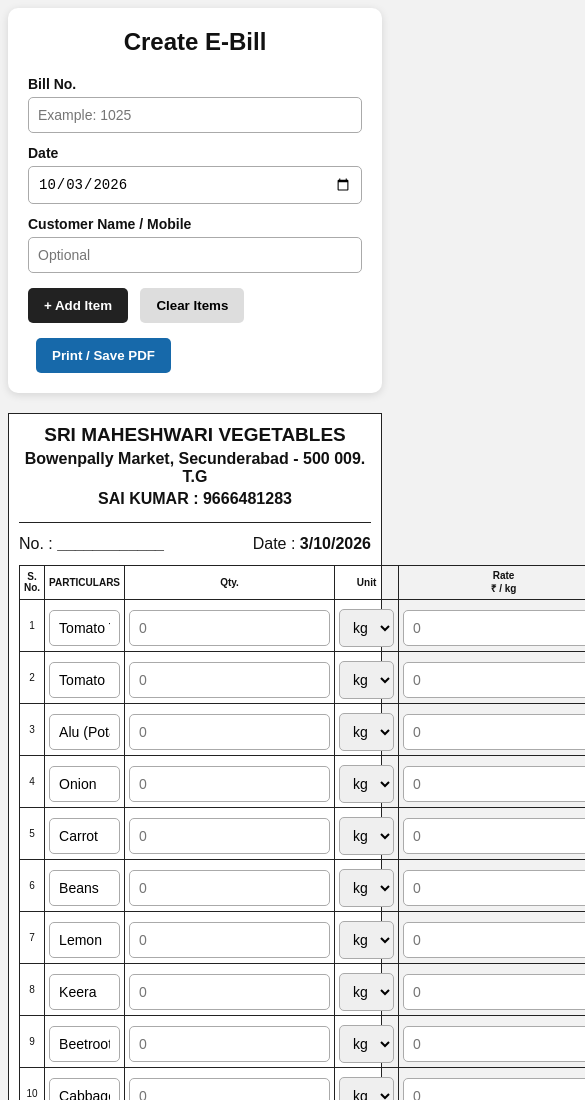
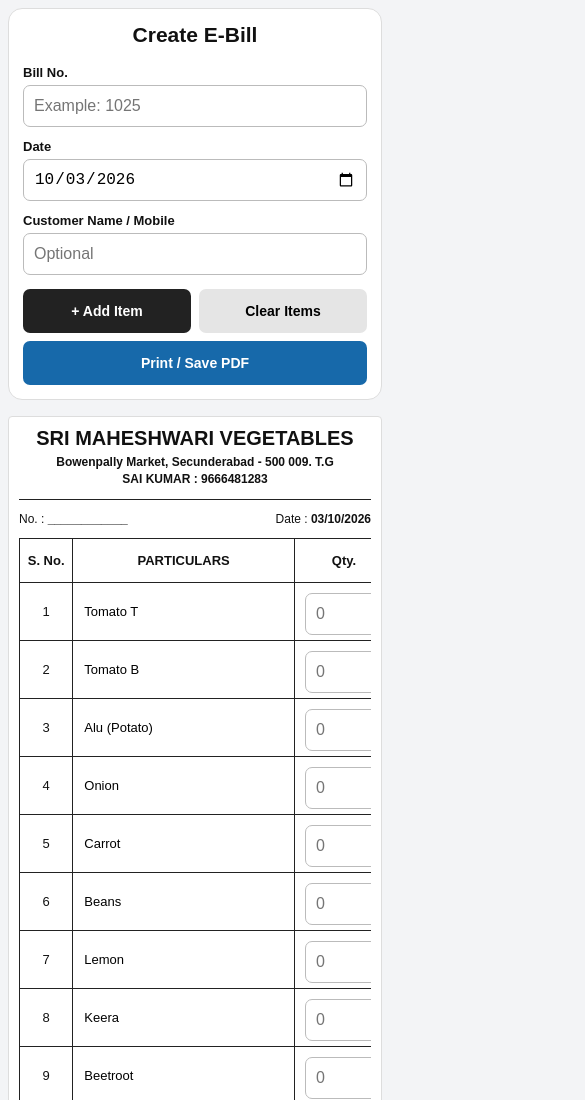
Before and after one commit to achitha09/vegetable-e-bill, a plain HTML site: page index.html in a window 390 px wide. Shown: the top 1100 px of the page, 585 px wide, since content can reach past the window. Drawn offline with Linux system fonts and the light colour scheme.

Commit message:
Update index.html

```diff
--- a/index.html
+++ b/index.html
@@ -1,639 +1,415 @@
 <!DOCTYPE html>
 <html lang="en">
+
 <head>
     <meta charset="UTF-8">
-<meta name="viewport" content="width=device-width, initial-scale=1.0">
+    <meta name="viewport" content="width=device-width, initial-scale=1.0, viewport-fit=cover">
     <title>Sri Maheshwari Vegetables - E-Bill</title>
 
     <style>
         * {
-    box-sizing: border-box;
+            box-sizing: border-box
+        }
+
+        :root {
+            font-family: Arial, Helvetica, sans-serif
         }
 
         body {
-    font-family: Arial, sans-serif;
-    background: #f2f2f2;
             margin: 0;
-    padding: 20px;
+            background: #f3f4f6;
             color: #111;
+            padding: clamp(8px, 2vw, 24px)
         }
 
-.container {
-    max-width: 950px;
-    margin: auto;
+        .app {
+            width: min(1200px, 100%);
+            margin: auto
+        }
+
+        .controls,
+        .bill {
+            background: #fff;
+            border: 1px solid #ddd;
+            border-radius: 14px
         }
 
         .controls {
-    background: white;
-    padding: 20px;
-    border-radius: 10px;
-    margin-bottom: 20px;
-    box-shadow: 0 2px 8px rgba(0,0,0,0.12);
+            padding: clamp(14px, 2.5vw, 24px);
+            margin-bottom: 16px
         }
 
-.controls h2 {
+        .title {
             text-align: center;
-    margin-top: 0;
+            margin: 0 0 18px;
+            font-size: clamp(21px, 3vw, 30px)
         }
 
-.top-fields {
+        .fields {
             display: grid;
-    grid-template-columns: 1fr 1fr 1fr;
-    gap: 12px;
+            grid-template-columns: repeat(3, minmax(0, 1fr));
+            gap: 12px
         }
 
         label {
-    font-weight: bold;
-    font-size: 14px;
+            font-size: 13px;
+            font-weight: 700
         }
 
         input,
         select {
             width: 100%;
-    padding: 9px;
+            height: 42px;
             margin-top: 5px;
-    border: 1px solid #aaa;
-    border-radius: 5px;
-    font-size: 14px;
+            padding: 9px 10px;
+            border: 1px solid #bbb;
+            border-radius: 7px;
+            font-size: 16px;
+            background: #fff
+        }
+
+        .actions {
+            display: flex;
+            flex-wrap: wrap;
+            gap: 8px;
+            margin-top: 14px
         }
 
         button {
+            min-height: 44px;
+            border: 0;
+            border-radius: 7px;
             padding: 10px 16px;
-    margin-top: 15px;
-    border: none;
-    border-radius: 5px;
-    cursor: pointer;
-    font-weight: bold;
+            font-weight: 700;
+            font-size: 14px;
+            cursor: pointer
         }
 
         .add {
             background: #222;
-    color: white;
+            color: #fff
+        }
+
+        .clear {
+            background: #e5e5e5
         }
 
         .print {
             background: #1769aa;
-    color: white;
-    margin-left: 8px;
-}
-
-.clear {
-    background: #ddd;
-    margin-left: 8px;
+            color: #fff
         }
 
         .bill {
-    background: white;
-    padding: 25px;
-    border: 1px solid #222;
+            padding: clamp(12px, 3vw, 28px);
+            border-radius: 4px
         }
 
         .shop {
             text-align: center;
             border-bottom: 1px solid #222;
-    padding-bottom: 10px;
+            padding-bottom: 10px
         }
 
         .shop h1 {
-    margin: 0;
-    font-size: 25px;
+            margin: 0 0 5px;
+            font-size: clamp(20px, 3vw, 28px)
         }
 
         .shop p {
-    margin: 4px;
-    font-weight: bold;
+            margin: 3px;
+            font-weight: 700;
+            font-size: clamp(12px, 1.8vw, 15px)
         }
 
         .meta {
             display: grid;
             grid-template-columns: 1fr 1fr;
             margin: 12px 0;
+            font-size: 14px
         }
 
-.meta div:last-child {
-    text-align: right;
+        .meta .right {
+            text-align: right
+        }
+
+        .table-wrap {
+            width: 100%;
+            overflow-x: auto
         }
 
         table {
             width: 100%;
-    border-collapse: collapse;
+            min-width: 680px;
+            border-collapse: collapse
         }
 
         th,
         td {
             border: 1px solid #222;
-    padding: 6px;
+            padding: 5px;
             text-align: center;
-    font-size: 13px;
+            font-size: 13px
         }
 
         th {
-    font-weight: bold;
+            font-weight: 700
         }
 
         .item {
-    text-align: left;
+            text-align: left
+        }
+
+        .item input {
+            height: 32px;
+            margin: 0;
+            padding: 4px 6px;
+            border: 0;
+            border-radius: 0;
+            font-size: 13px
         }
 
         .qty {
-    width: 75px;
+            width: 78px !important
         }
 
         .unit {
-    width: 70px;
+            width: 72px !important;
+            height: 32px !important;
+            margin: 0 !important;
+            padding: 3px !important;
+            font-size: 13px !important
         }
 
         .rate {
-    width: 90px;
+            width: 90px !important;
+            height: 32px !important;
+            margin: 0 !important;
+            padding: 4px 6px !important;
+            font-size: 13px !important
         }
 
         .amount {
-    width: 110px;
-    font-weight: bold;
+            width: 100px;
+            font-weight: 700
         }
 
         .summary td {
-    font-weight: bold;
-    height: 32px;
+            font-weight: 700;
+            height: 32px
         }
 
-@media(max-width: 650px) {
-
-    body {
-        padding: 8px;
+        @media(max-width:700px) {
+            .fields {
+                grid-template-columns: 1fr
             }
 
-    .top-fields {
-        grid-template-columns: 1fr;
+            .actions button {
+                flex: 1 1 30%;
+                min-width: 110px
+            }
+
+            .meta {
+                font-size: 12px
             }
 
             .bill {
-        padding: 10px;
+                padding: 10px
+            }
         }
 
-    .shop h1 {
-        font-size: 19px;
-    }
-
-    th,
-    td {
-        padding: 4px;
-        font-size: 10px;
-    }
-
-    .qty,
-    .unit,
-    .rate,
-    .amount {
-        width: auto;
+        @media(min-width:701px) and (max-width:1000px) {
+            .fields {
+                grid-template-columns: repeat(2, minmax(0, 1fr))
             }
         }
 
         @media print {
-
             body {
-        background: white;
-        padding: 0;
+                background: #fff;
+                padding: 0
             }
 
             .controls {
-        display: none;
+                display: none
             }
 
-    .container {
-        max-width: none;
+            .app {
+                width: 100%
             }
 
             .bill {
-        border: none;
-        padding: 8mm;
+                border: 0;
+                padding: 6mm
+            }
+
+            .table-wrap {
+                overflow: visible
+            }
+
+            table {
+                min-width: 0
             }
 
             @page {
                 size: A4 portrait;
-        margin: 8mm;
+                margin: 7mm
             }
         }
     </style>
 </head>
 
 <body>
+    <div class="app">
 
-<div class="container">
+        <section class="controls">
+            <h1 class="title">Create E-Bill</h1>
 
-<!-- BILL CONTROLS -->
-
-<div class="controls">
-
-<h2>Create E-Bill</h2>
-
-<div class="top-fields">
-
-<label>
-Bill No.
+            <div class="fields">
+                <label>Bill No.
                     <input id="billNo" type="text" placeholder="Example: 1025">
                 </label>
 
-<label>
-Date
+                <label>Date
                     <input id="billDate" type="date">
                 </label>
 
-<label>
-Customer Name / Mobile
+                <label>Customer Name / Mobile
                     <input id="customer" type="text" placeholder="Optional">
                 </label>
-
             </div>
 
-<button class="add" onclick="addRow()">
-+ Add Item
-</button>
+            <div class="actions">
+                <button class="add" type="button" id="addBtn">+ Add Item</button>
+                <button class="clear" type="button" id="clearBtn">Clear Items</button>
+                <button class="print" type="button" id="printBtn">Print / Save PDF</button>
+            </div>
+        </section>
 
-<button class="clear" onclick="clearItems()">
-Clear Items
-</button>
-
-<button class="print" onclick="window.print()">
-Print / Save PDF
-</button>
-
+        <section class="bill">
+            <div class="shop">
+                <h1>SRI MAHESHWARI VEGETABLES</h1>
+                <p>Bowenpally Market, Secunderabad - 500 009. T.G</p>
+                <p>SAI KUMAR : 9666481283</p>
             </div>
 
-
-<!-- BILL -->
-
-<div class="bill">
-
-<div class="shop">
-
-<h1>SRI MAHESHWARI VEGETABLES</h1>
-
-<p>
-Bowenpally Market, Secunderabad - 500 009. T.G
-</p>
-
-<p>
-SAI KUMAR : 9666481283
-</p>
-
+            <div class="meta">
+                <div>No. : <strong id="showBillNo">____________</strong></div>
+                <div class="right">Date : <strong id="showDate">____________</strong></div>
             </div>
 
-
-<div class="meta">
-
-<div>
-No. :
-<strong id="showBillNo">____________</strong>
+            <div class="table-wrap">
+                <table>
+                    <thead>
+                        <tr>
+                            <th>S. No.</th>
+                            <th>PARTICULARS</th>
+                            <th>Qty.</th>
+                            <th>Unit</th>
+                            <th>Rate<br>₹ / kg</th>
+                            <th>Amount<br>₹</th>
+                        </tr>
+                    </thead>
+                    <tbody id="tbody"></tbody>
+                    <tfoot>
+                        <tr class="summary">
+                            <td colspan="5" style="text-align:right">TOTAL</td>
+                            <td id="grandTotal">0.00</td>
+                        </tr>
+                        <tr class="summary">
+                            <td colspan="5" style="text-align:right">Bal. Amount</td>
+                            <td id="balance">0.00</td>
+                        </tr>
+                    </tfoot>
+                </table>
+            </div>
+        </section>
     </div>
 
-<div>
-Date :
-<strong id="showDate">____________</strong>
-</div>
-
-</div>
-
-
-<table id="items">
-
-<thead>
-
-<tr>
-
-<th>S. No.</th>
-
-<th>PARTICULARS</th>
-
-<th>Qty.</th>
-
-<th>Unit</th>
-
-<th>Rate<br>₹ / kg</th>
-
-<th>Amount<br>₹</th>
-
-</tr>
-
-</thead>
-
-
-<tbody></tbody>
-
-
-<tfoot>
-
-<tr class="summary">
-
-<td colspan="5" style="text-align:right">
-TOTAL
-</td>
-
-<td id="grandTotal">
-0.00
-</td>
-
-</tr>
-
-<tr class="summary">
-
-<td colspan="5" style="text-align:right">
-Bal. Amount
-</td>
-
-<td id="balance">
-0.00
-</td>
-
-</tr>
-
-</tfoot>
-
-</table>
-
-</div>
-
-</div>
-
-
     <script>
-
-const vegetableNames = [
-
-"Tomato T",
-"Tomato B",
-"Alu (Potato)",
-"Onion",
-"Carrot",
-"Beans",
-"Lemon",
-"Keera",
-"Beetroot",
-"Cabbage",
-"Capsicum",
-"Gobi",
-"Mirchi",
-"Drumstick",
-"Dosakaya",
-"Sorakaya",
-"Baby Mirchi",
-"Mullangi",
-"Ginger",
-"Garlic",
-"Spring Onions",
-"Chocho",
-"Loobha",
-"Baigan",
-"Bendakai",
-"Chikkudukai",
-"Chamagadda",
-"Potlakai",
-"Gokarkai",
-"Gummadikaya",
-"Karvepaku",
-"Kothmira",
-"Pudina",
-"Palakura",
-"Thotakura",
-"Gongura",
-"Menthi",
-"Piled Garlic",
-"Baby Corn",
-"Mushroom",
-"Dondakai",
-"Beerakaya"
-
+        const names = [
+            "Tomato T", "Tomato B", "Alu (Potato)", "Onion", "Carrot", "Beans", "Lemon", "Keera",
+            "Beetroot", "Cabbage", "Capsicum", "Gobi", "Mirchi", "Drumstick", "Dosakaya", "Sorakaya",
+            "Bail Mirchi", "Mullangi", "Ginger", "Garlic", "Spring Onions", "Chocho", "Loobha", "Baigan",
+            "Bendakai", "Chikkudukai", "Chamagadda", "Potlakai", "Gokarkai", "Gummadikaya", "Karvepaku",
+            "Kothmira", "Pudina", "Palakura", "Thotakura", "Gongura", "Menthi", "Piled Garlic", "Baby Corn",
+            "Mushroom", "Dondakai", "Beerakaya"
         ];
 
-
-const tbody = document.querySelector("#items tbody");
-
-
-/* ADD ROW */
+        const tbody = document.getElementById("tbody");
 
         function addRow(name = "") {
+            const tr = document.createElement("tr");
+            const td = (cls, content) => {const e = document.createElement("td"); if (cls) e.className = cls; e.innerHTML = content; return e};
 
-    const tr = document.createElement("tr");
+            tr.appendChild(td("serial", ""));
+            const item = td("item", "");
+            const itemInput = document.createElement("input");
+            itemInput.type = "text"; itemInput.value = name; itemInput.placeholder = "Vegetable name";
+            itemInput.addEventListener("input", calculate);
+            item.appendChild(itemInput); tr.appendChild(item);
 
-    tr.innerHTML = `
+            const q = td("", "");
+            const qi = document.createElement("input");
+            qi.className = "qty"; qi.type = "number"; qi.min = "0"; qi.step = "0.001"; qi.placeholder = "0";
+            qi.addEventListener("input", calculate); q.appendChild(qi); tr.appendChild(q);
 
-        <td class="serial"></td>
+            const u = td("", "");
+            const sel = document.createElement("select"); sel.className = "unit";
+            sel.innerHTML = '<option value="kg">kg</option><option value="g">g</option>';
+            sel.addEventListener("change", calculate); u.appendChild(sel); tr.appendChild(u);
 
-        <td class="item">
+            const r = td("", "");
+            const ri = document.createElement("input");
+            ri.className = "rate"; ri.type = "number"; ri.min = "0"; ri.step = "0.01"; ri.placeholder = "0";
+            ri.addEventListener("input", calculate); r.appendChild(ri); tr.appendChild(r);
 
-            <input
-                type="text"
-                value="${name}"
-                placeholder="Vegetable name"
-                oninput="calculate()"
-            >
-
-        </td>
-
-
-        <td>
-
-            <input
-                class="qty"
-                type="number"
-                min="0"
-                step="0.001"
-                placeholder="0"
-                oninput="calculate()"
-            >
-
-        </td>
-
-
-        <td>
-
-            <select
-                class="unit"
-                onchange="calculate()"
-            >
-
-                <option value="kg">kg</option>
-
-                <option value="g">g</option>
-
-            </select>
-
-        </td>
-
-
-        <td>
-
-            <input
-                class="rate"
-                type="number"
-                min="0"
-                step="0.01"
-                placeholder="0"
-                oninput="calculate()"
-            >
-
-        </td>
-
-
-        <td class="amount">
-            0.00
-        </td>
-
-    `;
-
+            tr.appendChild(td("amount", "0.00"));
             tbody.appendChild(tr);
-
             renumber();
-
         }
 
+        function renumber() {
+            [...tbody.rows].forEach((r, i) => r.querySelector(".serial").textContent = i + 1);
+            calculate();
+        }
 
-/* SERIAL NUMBERS */
+        function calculate() {
+            let total = 0;
+            [...tbody.rows].forEach(r => {
+                const qty = parseFloat(r.querySelector(".qty").value) || 0;
+                const rate = parseFloat(r.querySelector(".rate").value) || 0;
+                const unit = r.querySelector(".unit").value;
+                const kg = unit === "g" ? qty / 1000 : qty;
+                const amount = kg * rate;
+                total += amount;
+                r.querySelector(".amount").textContent = amount.toFixed(2);
+            });
+            document.getElementById("grandTotal").textContent = total.toFixed(2);
+            document.getElementById("balance").textContent = total.toFixed(2);
+        }
 
-function renumber() {
+        document.getElementById("addBtn").addEventListener("click", () => addRow());
+        document.getElementById("clearBtn").addEventListener("click", () => {tbody.innerHTML = ""; calculate()});
+        document.getElementById("printBtn").addEventListener("click", () => window.print());
 
-    [...tbody.rows].forEach((row, index) => {
-
-        row.querySelector(".serial").textContent = index + 1;
-
+        document.getElementById("billNo").addEventListener("input", e => {
+            document.getElementById("showBillNo").textContent = e.target.value || "____________";
+        });
+        document.getElementById("billDate").addEventListener("input", e => {
+            if (!e.target.value) {document.getElementById("showDate").textContent = "____________"; return }
+            const [y, m, d] = e.target.value.split("-");
+            document.getElementById("showDate").textContent = `${d}/${m}/${y}`;
         });
 
-    calculate();
+        const now = new Date();
+        const yyyy = now.getFullYear();
+        const mm = String(now.getMonth() + 1).padStart(2, "0");
+        const dd = String(now.getDate()).padStart(2, "0");
+        document.getElementById("billDate").value = `${yyyy}-${mm}-${dd}`;
+        document.getElementById("showDate").textContent = `${dd}/${mm}/${yyyy}`;
 
-}
+        names.forEach(addRow);
+    </script>
+</body>
 
-
-/* CALCULATE BILL */
-
-function calculate() {
-
-    let total = 0;
-
-
-    [...tbody.rows].forEach(row => {
-
-        const qty =
-            parseFloat(row.querySelector(".qty").value) || 0;
-
-        const unit =
-            row.querySelector(".unit").value;
-
-        const rate =
-            parseFloat(row.querySelector(".rate").value) || 0;
-
-
-        let quantityInKg;
-
-
-        /*
-        If unit is grams,
-        convert grams to kilograms.
-        */
-
-        if (unit === "g") {
-
-            quantityInKg = qty / 1000;
-
-        } else {
-
-            quantityInKg = qty;
-
-        }
-
-
-        const amount =
-            quantityInKg * rate;
-
-
-        total += amount;
-
-
-        row.querySelector(".amount").textContent =
-            amount.toFixed(2);
-
-    });
-
-
-    document.getElementById("grandTotal")
-        .textContent = total.toFixed(2);
-
-
-    document.getElementById("balance")
-        .textContent = total.toFixed(2);
-
-}
-
-
-/* CLEAR ITEMS */
-
-function clearItems() {
-
-    tbody.innerHTML = "";
-
-    calculate();
-
-}
-
-
-/* BILL NUMBER */
-
-document.getElementById("billNo")
-.addEventListener("input", function() {
-
-    document.getElementById("showBillNo")
-        .textContent =
-        this.value || "____________";
-
-});
-
-
-/* DATE */
-
-document.getElementById("billDate")
-.addEventListener("input", function() {
-
-    if (!this.value) {
-
-        document.getElementById("showDate")
-            .textContent = "____________";
-
-        return;
-
-    }
-
-
-    const date =
-        new Date(this.value + "T00:00:00");
-
-
-    document.getElementById("showDate")
-        .textContent =
-        date.toLocaleDateString("en-IN");
-
-});
-
-
-/* TODAY'S DATE */
-
-const today = new Date();
-
-document.getElementById("billDate")
-.value = today.toISOString().slice(0,10);
-
-document.getElementById("showDate")
-.textContent =
-today.toLocaleDateString("en-IN");
-
-
-/* CREATE VEGETABLE ROWS */
-
-vegetableNames.forEach(function(name) {
-
-    addRow(name);
-
-});
-
-</script>
-
-</body>
 </html>
```
Lines whose indentation alone changed are shown as unchanged.
